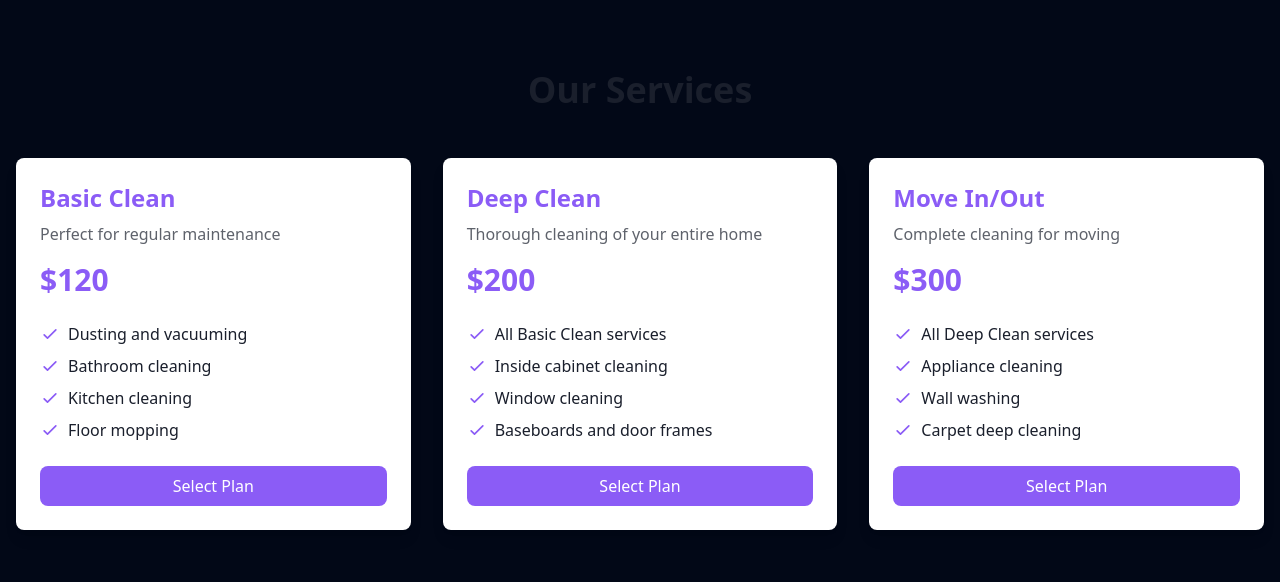
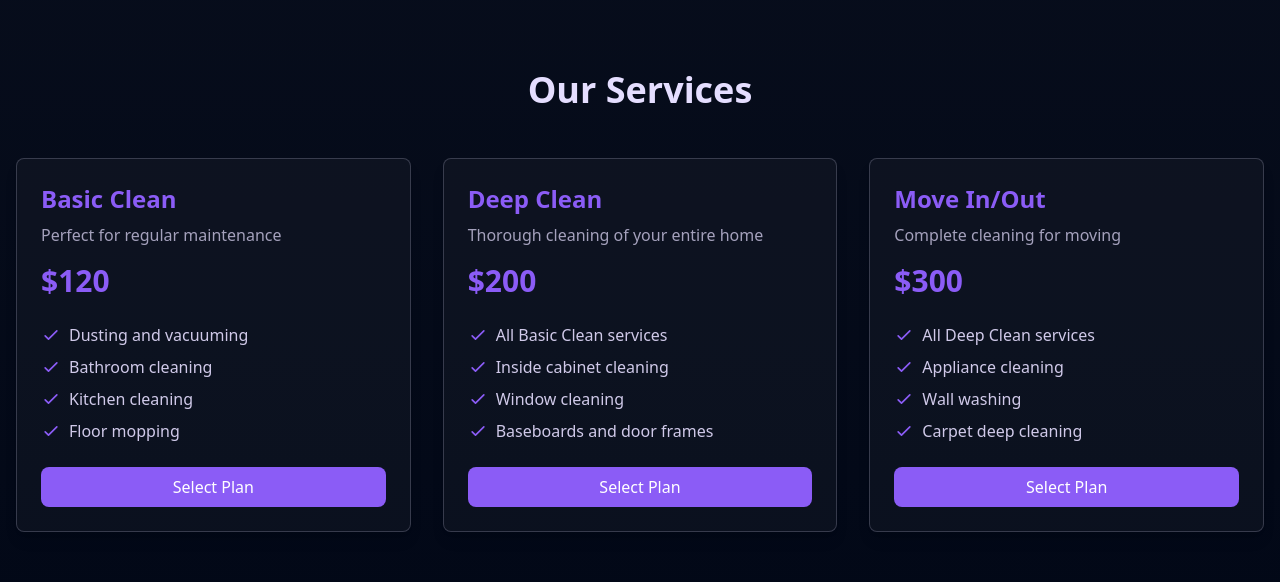
Before and after one commit to TatsuKun31/enchanted-broom-website, a React (Vite) app: page / in a window 1280 px wide. Shown: the part 810-1392 px from the top of the page. Built offline with nearby package versions, Linux system fonts and the light colour scheme.

Commit message:
Add purple color enhancements
Incorporate additional purple colors throughout the application, particularly in hover and focus animations, to create a more cohesive design aligned with the existing service card backgrounds.
[skip gpt_engineer]

```diff
--- a/src/components/ServiceCard.tsx
+++ b/src/components/ServiceCard.tsx
@@ -20,14 +20,14 @@ const ServiceCard = ({ title, description, price, features }: ServiceCardProps)
       initial={{ opacity: 0, y: 20 }}
       whileInView={{ opacity: 1, y: 0 }}
       transition={{ duration: 0.5 }}
-      className="bg-white p-6 rounded-lg shadow-lg hover:shadow-xl transition-shadow"
+      className="bg-purple-secondary/10 dark:bg-purple-dark/40 p-6 rounded-lg shadow-lg hover:shadow-xl hover:shadow-purple-primary/20 transition-all duration-300 border border-purple-secondary/20 hover:border-purple-primary/30"
     >
-      <h3 className="text-2xl font-bold text-purple-primary mb-2">{title}</h3>
-      <p className="text-purple-dark/70 mb-4">{description}</p>
+      <h3 className="text-2xl font-bold text-purple-primary mb-2 hover:text-purple-primary/80 transition-colors">{title}</h3>
+      <p className="text-purple-dark/70 dark:text-purple-secondary/70 mb-4">{description}</p>
       <p className="text-3xl font-bold text-purple-primary mb-6">{price}</p>
       <ul className="space-y-2">
         {features.map((feature, index) => (
-          <li key={index} className="flex items-center text-purple-dark">
+          <li key={index} className="flex items-center text-purple-dark dark:text-purple-secondary/90">
             <svg
               className="w-5 h-5 text-purple-primary mr-2"
               fill="none"
@@ -45,12 +45,14 @@ const ServiceCard = ({ title, description, price, features }: ServiceCardProps)
           </li>
         ))}
       </ul>
-      <button
+      <motion.button
         onClick={handleSelectPlan}
-        className="w-full mt-6 bg-purple-primary hover:bg-purple-primary/90 text-white py-2 rounded-lg transition-colors"
+        whileHover={{ scale: 1.02 }}
+        whileTap={{ scale: 0.98 }}
+        className="w-full mt-6 bg-purple-primary hover:bg-purple-primary/90 focus:ring-4 focus:ring-purple-secondary/50 text-white py-2 rounded-lg transition-all duration-300"
       >
         Select Plan
-      </button>
+      </motion.button>
     </motion.div>
   );
 };
--- a/src/pages/Index.tsx
+++ b/src/pages/Index.tsx
@@ -46,9 +46,9 @@ const Index = () => {
       <Navigation />
       <Hero />
 
-      <section id="services" className="py-20">
+      <section id="services" className="py-20 bg-gradient-to-b from-purple-secondary/5 to-transparent dark:from-purple-dark/20 dark:to-transparent">
         <div className="container mx-auto px-4">
-          <h2 className="text-3xl md:text-4xl font-bold text-center text-purple-dark mb-12">
+          <h2 className="text-3xl md:text-4xl font-bold text-center text-purple-dark dark:text-purple-secondary mb-12">
             Our Services
           </h2>
           <div className="grid md:grid-cols-3 gap-8">
```
